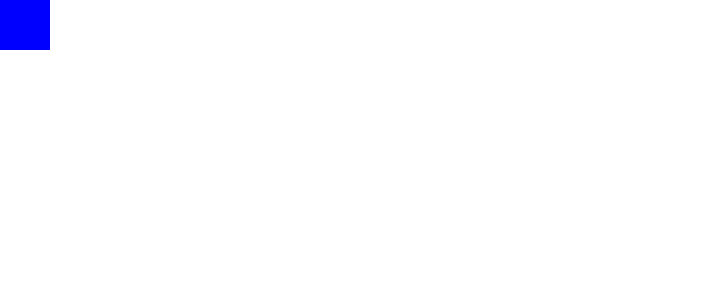
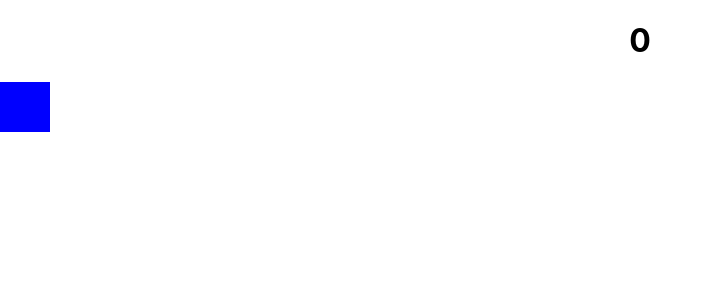
Before and after one commit to vai2020/React-Box-Color, a React (Create React App) app in the folder box_color/: page / in a window 1280 px wide. Shown: the top 300 px of the page, without its empty margins (0-713 px from the left). Built offline with nearby package versions, Linux system fonts and the light colour scheme.

Commit message:
set up a divand h1 tag for this.state.counter to show counter on the browser

```diff
--- a/box_color/src/App.js
+++ b/box_color/src/App.js
@@ -10,11 +10,12 @@ class App extends React.Component {
     toggle=() => {
       this.setState ({color:"pink", counter:this.state.counter+1})
     }
-
-  render() {
+    render() {
+      console.log(this.state.counter)
 
     return (
     <div className="App">
+      <h1 className="c">{this.state.counter}   </h1>
      <div className="toggleBox"
      onClick={this.toggle}  style={{backgroundColor:this.state.color}} >   </div>
 
```
